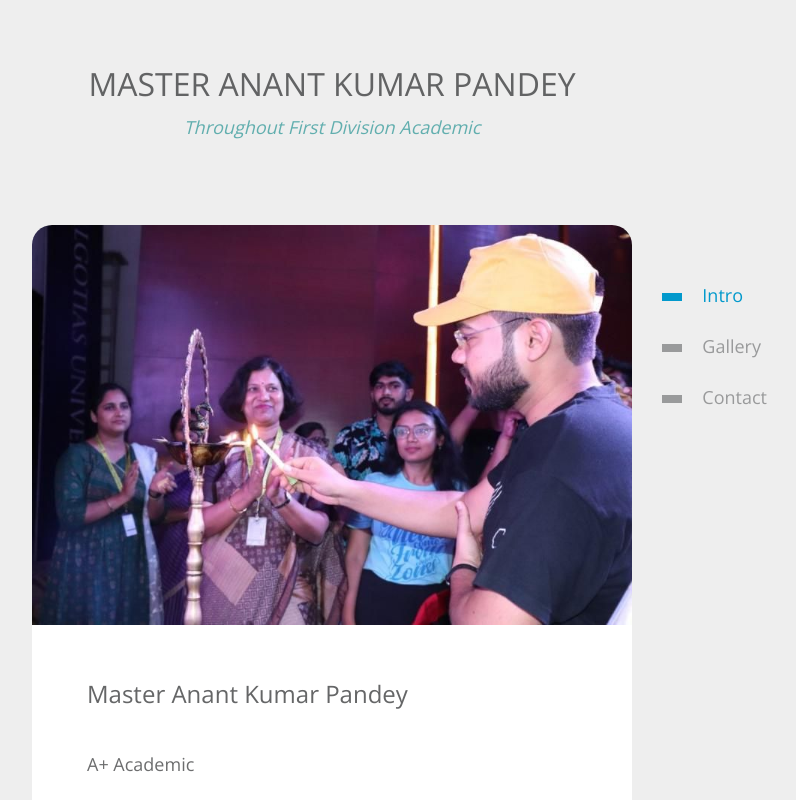
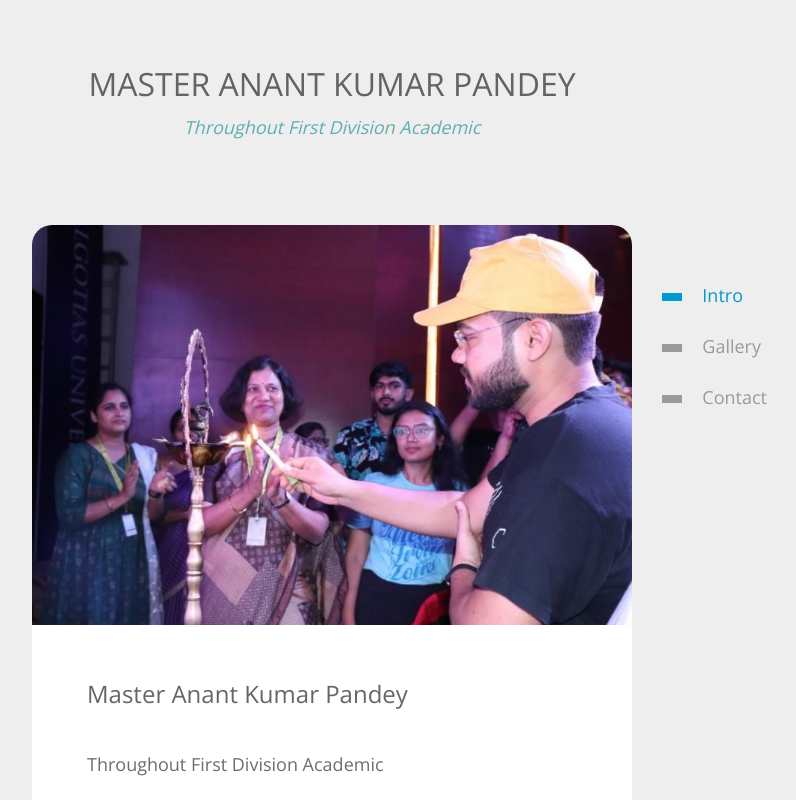
Before and after one commit to anantkpandey/masterakp.github.io, a plain HTML site: page index.html in a window 1280 px wide. Shown: the top 800 px of the page, without its empty margins (308-1104 px from the left). Drawn offline with nearby package versions, Linux system fonts and the light colour scheme; grey boxes are pictures that could not be loaded.

Commit message:
Update index.html

```diff
--- a/index.html
+++ b/index.html
@@ -37,7 +37,7 @@
         <div class="tm-content">
           <h2 class="tm-page-title">Master Anant Kumar Pandey</h2>
           <p class="mb-4">
-            A+ Academic
+            Throughout First Division Academic
           </p>
           <p>
             <iframe src="https://docs.google.com/forms/d/e/1FAIpQLSfMvEZBm7cMuLExx5P4aGWuH06rztvOR5rB0EcyYNkTDEsDZw/viewform?embedded=true" width="640" height="1054" frameborder="0" marginheight="0" marginwidth="0">Loading…</iframe>
```
